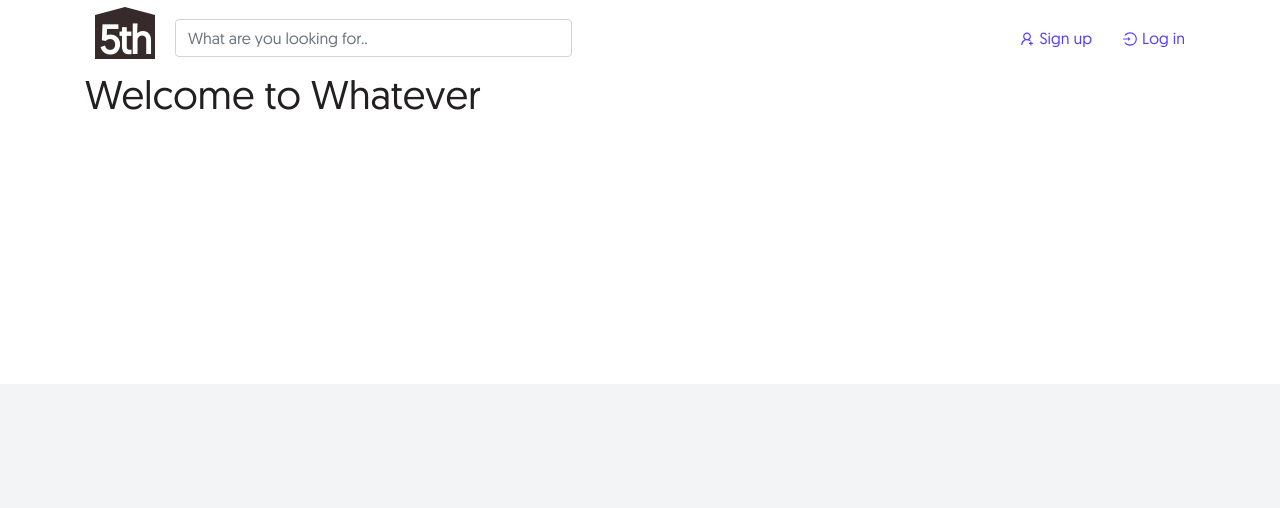
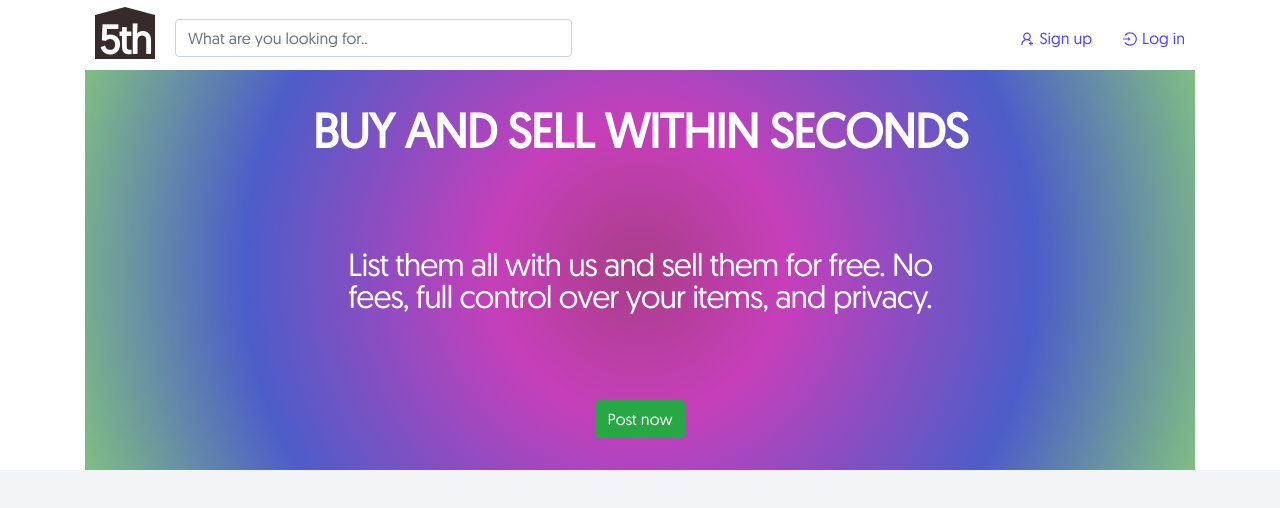
Before and after one commit to chrisdemetriad/bsc-proj, a React (Create React App) app: page / in a window 1280 px wide. Shown: the top 508 px of the page. Built offline with nearby package versions, Linux system fonts and the light colour scheme; no server answers.

Commit message:
Adding a PromoBanner component and tidying up the homepage

```diff
--- a/src/App.js
+++ b/src/App.js
@@ -18,8 +18,8 @@ const Ad = lazy(() => import("./Ad/Ad"));
 const Post = lazy(() => import("./Post"));
 const Success = lazy(() => import("./success"));
 
-const CookiePolicy = lazy(() => import("./Footer/CookiePolicy"));
-const PrivacyPolicy = lazy(() => import("./Footer/PrivacyPolicy"));
+const CookiePolicy = lazy(() => import("./Shared/Footer/CookiePolicy"));
+const PrivacyPolicy = lazy(() => import("./Shared/Footer/PrivacyPolicy"));
 
 function App() {
 	return (
--- a/src/Home.js
+++ b/src/Home.js
@@ -5,6 +5,7 @@ import React, { useContext } from "react";
 import { AuthContext } from "./Auth";
 import { Redirect } from "react-router-dom";
 import Header from "./Shared/Header";
+import PromoBanner from "./Shared/PromoBanner";
 
 const base = css`
 	align-items: center;
@@ -18,11 +19,9 @@ const Home = () => {
 		<React.Fragment>
 			<div css={base} className="container">
 				<Header />
-				<div className="">
-					<h1 className="text1">Welcome to Whatever</h1>
+				<PromoBanner />
 
-					{currentUser && <Redirect to="/adverts" />}
-				</div>
+				{currentUser && <Redirect to="/adverts" />}
 			</div>
 		</React.Fragment>
 	);
--- /dev/null
+++ b/src/Shared/Footer/Footer.js
@@ -0,0 +1,7 @@
+import React from "react";
+
+const Footer = () => {
+	return <h2>Yay</h2>;
+};
+
+export default Footer;
--- a/src/Shared/MainLayout.js
+++ b/src/Shared/MainLayout.js
@@ -3,6 +3,7 @@ import React from "react";
 import { jsx, css, Global, ClassNames } from "@emotion/core";
 
 import Header from "./../Shared/Header";
+import Footer from "./../Shared/Footer/Footer";
 
 const MainLayout = (props) => {
 	const base = css`
@@ -16,6 +17,11 @@ const MainLayout = (props) => {
 		margin-bottom: 15px;
 	`;
 
+	const footerContainer = css`
+		background: aliceblue;
+		margin-top: 15px;
+	`;
+
 	return (
 		<React.Fragment>
 			<div css={headerContainer}>
@@ -26,6 +32,11 @@ const MainLayout = (props) => {
 			<div className="container" css={base}>
 				{props.children}
 			</div>
+			<div css={footerContainer}>
+				<div className="container">
+					<Footer />
+				</div>
+			</div>
 		</React.Fragment>
 	);
 };
--- /dev/null
+++ b/src/Shared/PromoBanner.js
@@ -0,0 +1,48 @@
+/** @jsx jsx */
+import { jsx, css, Global, ClassNames } from "@emotion/core";
+import { Link } from "react-router-dom";
+import React from "react";
+
+const container = css`
+	display: flex;
+	flex-direction: column;
+	flex-direction: column;
+	padding: 32px;
+	text-align: center;
+	align-items: center;
+	min-height: 400px;
+	color: white;
+	justify-content: space-between;
+	background: rgb(34, 193, 195);
+	background: radial-gradient(circle, rgba(34, 193, 195, 1) 0%, rgba(169, 62, 136, 1) 0%, rgba(198, 63, 186, 1) 25%, rgba(76, 93, 201, 1) 67%, rgba(128, 190, 131, 1) 100%, rgba(45, 168, 253, 1) 100%);
+
+	h1 {
+		font-size: 3rem;
+		letter-spacing: -1px;
+		text-transform: uppercase;
+		font-weight: bold;
+		margin: 0;
+	}
+
+	p {
+		font-size: 2rem;
+		padding: 0 20%;
+		letter-spacing: -1px;
+		line-height: 1;
+		margin: 0;
+	}
+`;
+
+const PromoBanner = () => {
+	return (
+		<div css={container}>
+			<h1>Buy and sell within seconds</h1>
+			<p>List them all with us and sell them for free. No fees, full control over your items, and privacy.</p>
+			<Link className="btn btn-success" to="/login">
+				Post now
+			</Link>
+		</div>
+	);
+};
+
+export default PromoBanner;
```
Also changed, not shown: src/Shared/Footer/CookiePolicy.js (renamed from src/Footer/CookiePolicy.js), src/Shared/Footer/PrivacyPolicy.js (renamed from src/Footer/PrivacyPolicy.js).
